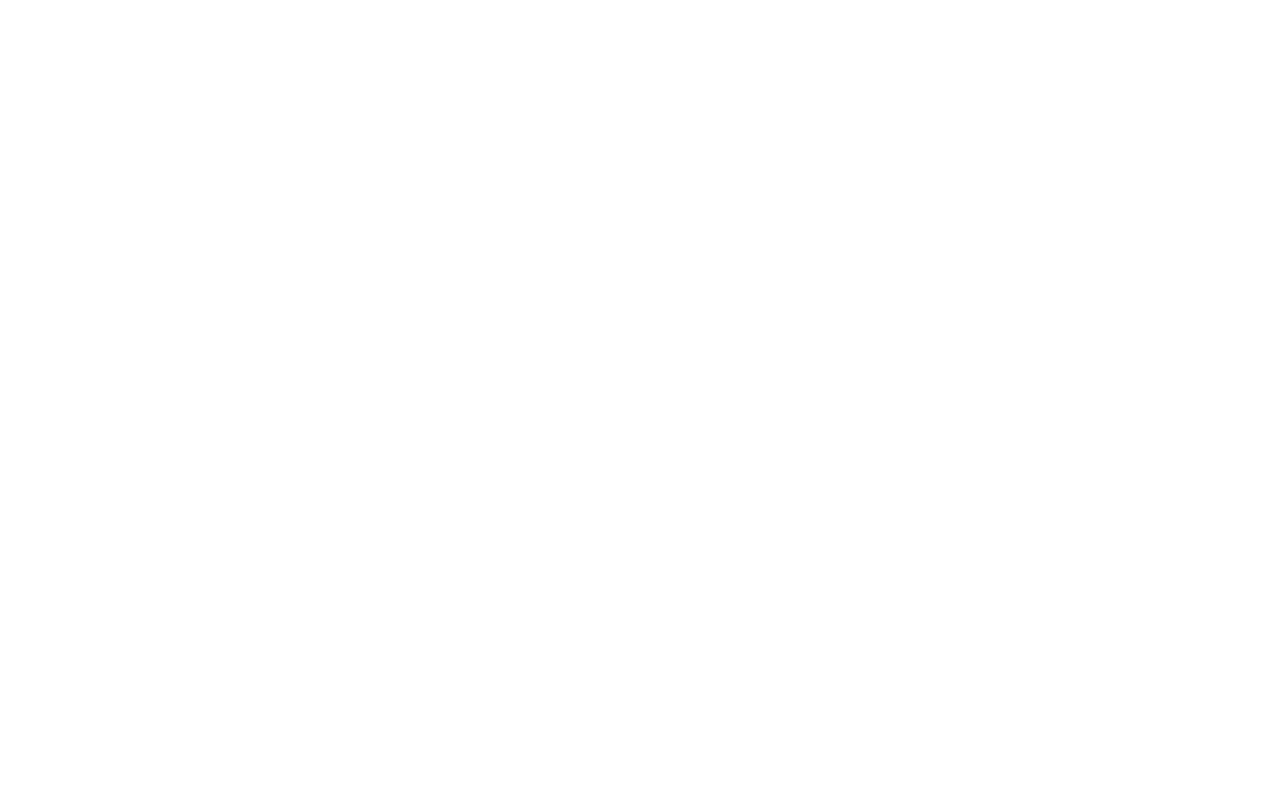
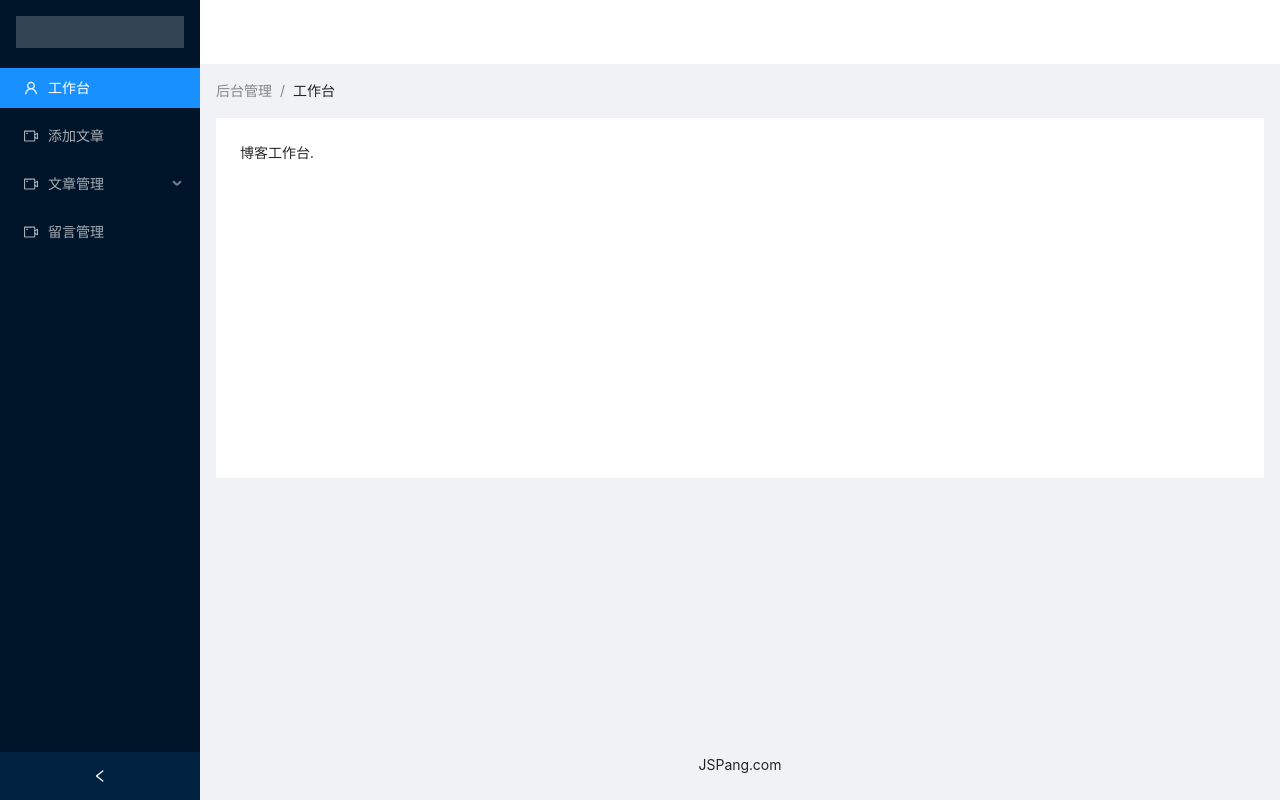
Before and after one commit to chaunceym/meng-blog-admin, a React (Create React App) app: page /index in a window 1280 px wide. Built offline with nearby package versions, Linux system fonts and the light colour scheme.

Commit message:
完成管理员首页

```diff
--- /dev/null
+++ b/src/pages/AdminIndex.css
@@ -0,0 +1,5 @@
+.logo {
+  height: 32px;
+  background: rgba(255, 255, 255, 0.2);
+  margin: 16px;
+}
--- /dev/null
+++ b/src/pages/AdminIndex.js
@@ -0,0 +1,64 @@
+import React, {useState} from 'react';
+import {Layout, Menu, Breadcrumb} from 'antd';
+import './AdminIndex.css'
+import {UserOutlined, VideoCameraOutlined} from '@ant-design/icons'
+
+const {Header, Content, Footer, Sider} = Layout;
+const {SubMenu} = Menu;
+
+
+function AdminIndex() {
+
+  const [collapsed, setCollapsed] = useState(false)
+
+  const onCollapse = collapsed => {
+    setCollapsed(collapsed)
+  };
+
+  return (
+    <Layout style={{minHeight: '100vh'}}>
+      <Sider collapsible collapsed={collapsed} onCollapse={onCollapse}>
+        <div className="logo"/>
+        <Menu theme="dark" defaultSelectedKeys={['1']} mode="inline">
+          <Menu.Item key="1" icon={<UserOutlined/>}>
+            <span>工作台</span>
+          </Menu.Item>
+          <Menu.Item key="2" icon={<VideoCameraOutlined/>}>
+            <span>添加文章</span>
+          </Menu.Item>
+          <SubMenu
+            key="sub1"
+            title={
+              <span>
+                  <span>文章管理</span>
+                </span>
+            }
+            icon={<VideoCameraOutlined/>}
+          >
+            < Menu.Item key="3">添加文章</Menu.Item>
+            <Menu.Item key="4">文章列表</Menu.Item>
+
+          </SubMenu>
+
+          <Menu.Item key="9" icon={<VideoCameraOutlined/>}>
+            <span>留言管理</span>
+          </Menu.Item>
+        </Menu>
+      </Sider>
+      <Layout>
+        <Header style={{background: '#fff', padding: 0}}/>
+        <Content style={{margin: '0 16px'}}>
+          <Breadcrumb style={{margin: '16px 0'}}>
+            <Breadcrumb.Item>后台管理</Breadcrumb.Item>
+            <Breadcrumb.Item>工作台</Breadcrumb.Item>
+          </Breadcrumb>
+          <div style={{padding: 24, background: '#fff', minHeight: 360}}>博客工作台.</div>
+        </Content>
+        <Footer style={{textAlign: 'center'}}>JSPang.com</Footer>
+      </Layout>
+    </Layout>
+  )
+
+}
+
+export default AdminIndex
--- a/src/router/index.js
+++ b/src/router/index.js
@@ -1,11 +1,13 @@
 import React from 'react'
 import {BrowserRouter as Router, Route} from 'react-router-dom'
 import Login from '../pages/Login'
+import AdminIndex from "../pages/AdminIndex"
 
 const Main = () => {
   return (
     <Router>
       <Route path="/login" exact component={Login}/>
+      <Route path="/index" exact component={AdminIndex}/>
     </Router>
   )
 }
```
